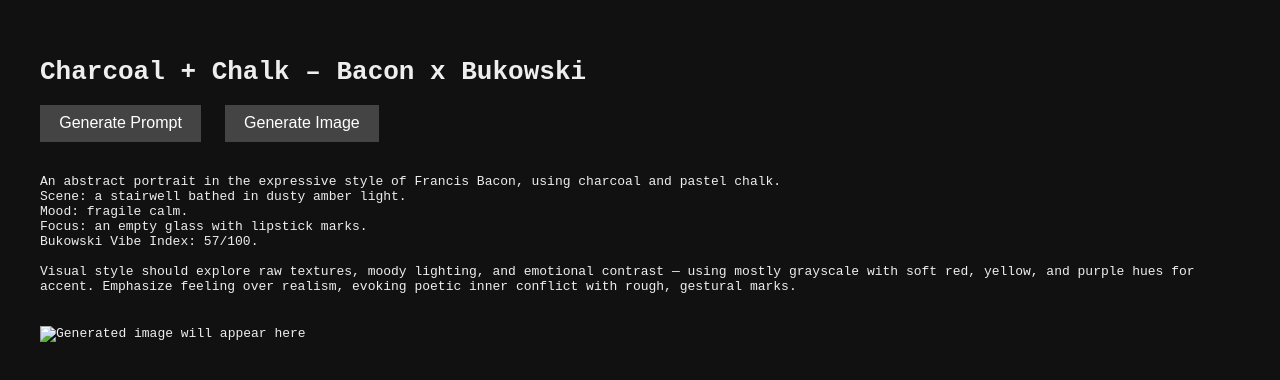
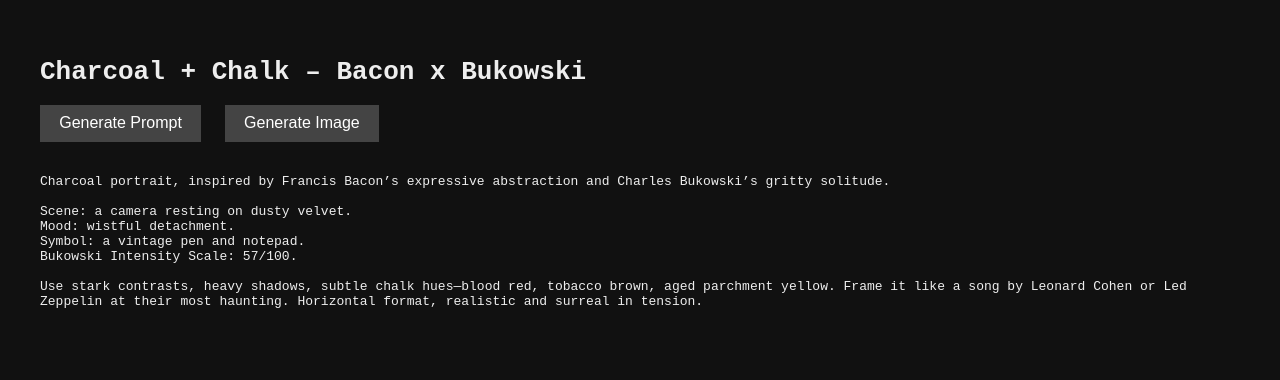
Before and after one commit to wjjackson/bacon-bukowski-ai, a website: page index.html in a window 1280 px wide. Drawn offline with Linux system fonts and the light colour scheme.

Commit message:
Update prompt logic and styling for realistic charcoal portraits and object imagery

```diff
--- a/api/generate-image.js
+++ b/api/generate-image.js
@@ -26,14 +26,12 @@
       body: JSON.stringify({
         prompt,
         n: 1,
-        size: "512x512"
+        size: "1920x1080"
       })
     });
 
     const openaiData = await openaiRes.json();
-    console.log("OpenAI response:", openaiData); // 👈 This line will help us debug
     console.log("OpenAI full response:", JSON.stringify(openaiData, null, 2));
-
 
     const url = openaiData?.data?.[0]?.url;
     if (!url) throw new Error("No image URL returned");
--- a/index.html
+++ b/index.html
@@ -26,6 +26,7 @@
     #imageOutput {
       margin-top: 2rem;
       max-width: 100%;
+      display: none;
     }
   </style>
 </head>
@@ -35,48 +36,48 @@
   <button onclick="generateImage()">Generate Image</button>
 
   <div id="promptOutput"></div>
-  <img id="imageOutput" src="" alt="Generated image will appear here" />
+  <img id="imageOutput" src="" alt="Generated image" />
 
   <script>
     let currentPrompt = '';
 
     const scenes = [
-      "a faded motel room with old postcards",
-      "an alleyway under neon light drizzle",
-      "a quiet bar corner at closing time",
-      "a hallway lined with forgotten paintings",
-      "a stairwell bathed in dusty amber light",
-      "an old gas station lost in twilight",
-      "a butcher's shop closed for decades",
-      "a subway platform echoing old jazz",
-      "a hotel mirror catching memories",
-      "a rainy rooftop hiding stories"
+      "a wooden desk with an antique typewriter",
+      "a shadowy bookshelf filled with worn books",
+      "a wine glass tipped on its side next to a crumpled paper",
+      "a solitary window with a woman staring into dusk",
+      "a camera resting on dusty velvet",
+      "a door frame hiding a blurred figure",
+      "a smoke-stained bar mirror reflecting a broken poet",
+      "an empty pen beside a dried ink well",
+      "a dim room filled with books and flickering candlelight",
+      "a mirror cracked across a weary self-portrait"
     ];
 
     const emotions = [
+      "lonely wisdom",
+      "tired inspiration",
+      "inebriated longing",
+      "existential introspection",
       "melancholic defiance",
-      "gentle resignation",
-      "quiet introspection",
-      "grimy nostalgia",
-      "reflective detachment",
-      "soft longing",
-      "wilted pride",
-      "fragile calm",
-      "dizzy regret",
-      "cynical warmth"
+      "raw vulnerability",
+      "moody resignation",
+      "wistful detachment",
+      "intellectual despair",
+      "tender ache"
     ];
 
     const objects = [
-      "a glowing cigarette",
-      "an empty glass with lipstick marks",
-      "a crumpled unsent letter",
-      "an overflowing ashtray",
-      "a typewriter mid-sentence",
-      "a dim lightbulb hanging low",
-      "a shadowy figure half-seen",
-      "shoes left by the door",
-      "a rat near an old newspaper",
-      "a chalk outline fading on pavement"
+      "a smoldering cigarette",
+      "a vintage pen and notepad",
+      "an old camera with a broken lens",
+      "a torn photograph",
+      "a flickering match about to go out",
+      "an open book with a rose pressed inside",
+      "an empty bottle beside a stack of letters",
+      "a dusty window frame catching the last light",
+      "a cracked coffee mug",
+      "a mirror with a thumbprint in the dust"
     ];
 
     function generatePrompt() {
@@ -85,9 +86,10 @@
       const object = objects[Math.floor(Math.random() * objects.length)];
       const score = Math.floor(Math.random() * 101);
 
-      currentPrompt = `An abstract portrait in the expressive style of Francis Bacon, using charcoal and pastel chalk.\nScene: ${scene}.\nMood: ${emotion}.\nFocus: ${object}.\nBukowski Vibe Index: ${score}/100.\n\nVisual style should explore raw textures, moody lighting, and emotional contrast — using mostly grayscale with soft red, yellow, and purple hues for accent. Emphasize feeling over realism, evoking poetic inner conflict with rough, gestural marks.`;
+      currentPrompt = `Charcoal portrait, inspired by Francis Bacon’s expressive abstraction and Charles Bukowski’s gritty solitude.\n\nScene: ${scene}.\nMood: ${emotion}.\nSymbol: ${object}.\nBukowski Intensity Scale: ${score}/100.\n\nUse stark contrasts, heavy shadows, subtle chalk hues—blood red, tobacco brown, aged parchment yellow. Frame it like a song by Leonard Cohen or Led Zeppelin at their most haunting. Horizontal format, realistic and surreal in tension.`;
 
       document.getElementById("promptOutput").innerText = currentPrompt;
+      document.getElementById("imageOutput").style.display = "none";
       document.getElementById("imageOutput").src = '';
     }
 
@@ -107,7 +109,9 @@
 
       const data = await response.json();
       if (data && data.url) {
-        document.getElementById("imageOutput").src = data.url;
+        const img = document.getElementById("imageOutput");
+        img.src = data.url;
+        img.style.display = "block";
       } else {
         alert("Failed to generate image.");
         console.error(data);
```
